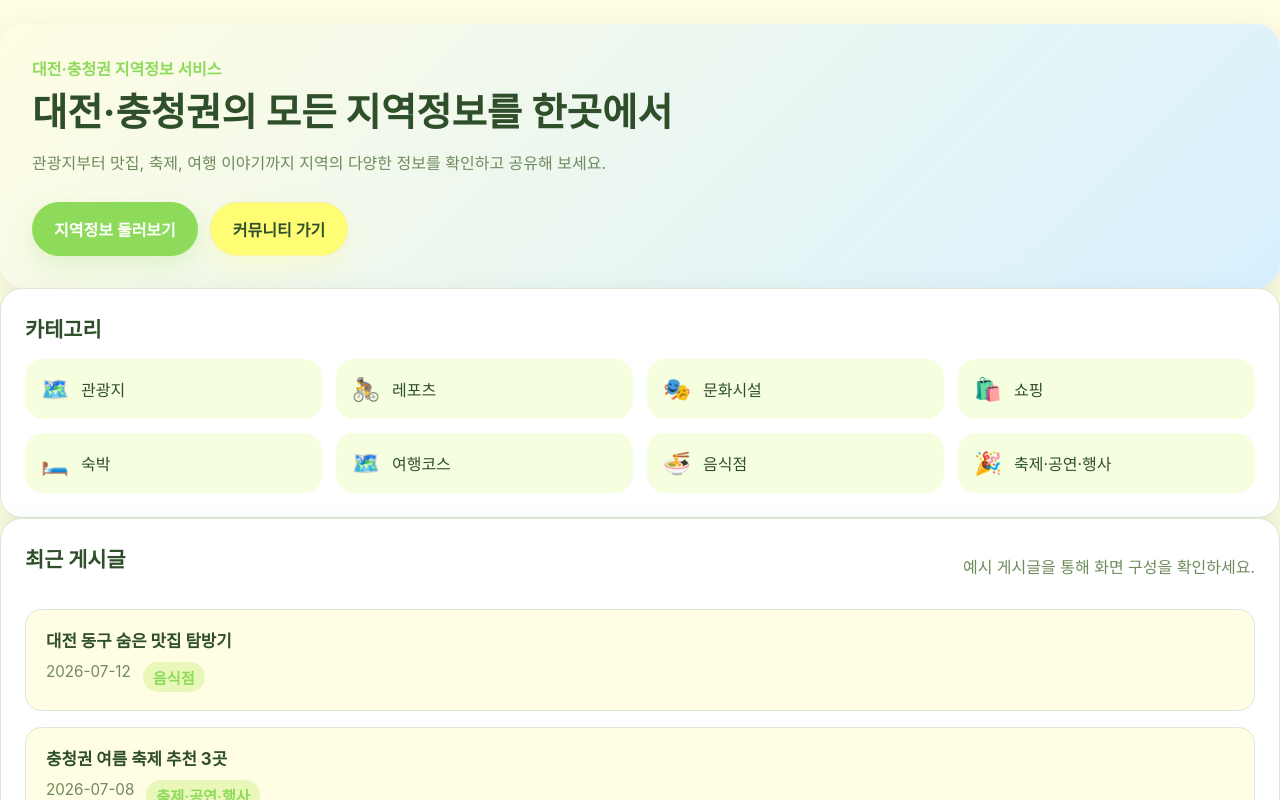
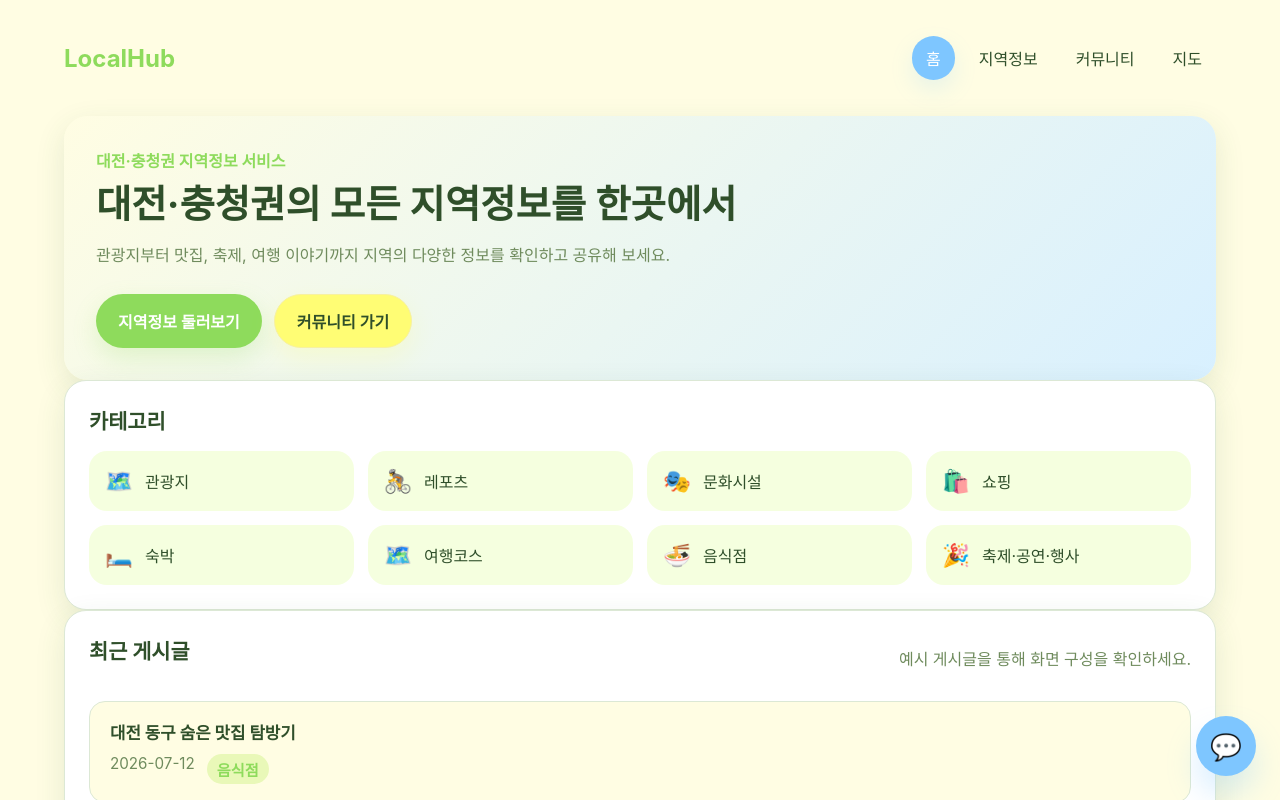
Before and after one commit to lijjjeonga0204-boop/VibeTeamBread, a Vue app: page / in a window 1280 px wide. Shown: the top 800 px of the page. Built offline with nearby package versions, Linux system fonts and the light colour scheme.

Commit message:
feat: create independent page

```diff
--- a/src/App.vue
+++ b/src/App.vue
@@ -1,83 +1,39 @@
 <script setup>
-const categories = [
-  { emoji: '🗺️', label: '관광지' },
-  { emoji: '🚴', label: '레포츠' },
-  { emoji: '🎭', label: '문화시설' },
-  { emoji: '🛍️', label: '쇼핑' },
-  { emoji: '🛏️', label: '숙박' },
-  { emoji: '🗺️', label: '여행코스' },
-  { emoji: '🍜', label: '음식점' },
-  { emoji: '🎉', label: '축제·공연·행사' }
-]
-
-const recentPosts = [
-  {
-    title: '대전 동구 숨은 맛집 탐방기',
-    date: '2026-07-12',
-    category: '음식점'
-  },
-  {
-    title: '충청권 여름 축제 추천 3곳',
-    date: '2026-07-08',
-    category: '축제·공연·행사'
-  },
-  {
-    title: '아이들과 함께 가기 좋은 문화시설',
-    date: '2026-07-05',
-    category: '문화시설'
-  }
+const navItems = [
+  { label: '홈', to: '/' },
+  { label: '지역정보', to: '/places' },
+  { label: '커뮤니티', to: '/board' },
+  { label: '지도', to: '/map' }
 ]
 </script>
 
 <template>
-  <div class="page-view">
-    <section class="hero-section">
-      <div class="hero-text">
-        <p class="eyebrow">대전·충청권 지역정보 서비스</p>
-        <h1>대전·충청권의 모든 지역정보를 한곳에서</h1>
-        <p class="hero-description">
-          관광지부터 맛집, 축제, 여행 이야기까지 지역의 다양한 정보를 확인하고 공유해 보세요.
-        </p>
-        <div class="hero-actions">
-          <RouterLink to="/places" class="primary-button">
-            지역정보 둘러보기
-          </RouterLink>
-          <RouterLink to="/board" class="secondary-button">
-            커뮤니티 가기
-          </RouterLink>
-        </div>
-      </div>
-    </section>
+  <div class="app-container">
+    <header class="page-header">
+      <div class="logo">LocalHub</div>
 
-    <section class="categories-section">
-      <h2>카테고리</h2>
-      <div class="categories-grid">
-        <button
-          v-for="item in categories"
-          :key="item.label"
-          type="button"
-          class="category-card"
-        >
-          <span class="category-emoji">{{ item.emoji }}</span>
-          <span>{{ item.label }}</span>
-        </button>
-      </div>
-    </section>
+      <nav class="main-nav" aria-label="메인 메뉴">
+        <ul>
+          <li v-for="item in navItems" :key="item.to">
+            <RouterLink
+              :to="item.to"
+              class="nav-link"
+              active-class="active"
+              exact-active-class="active"
+            >
+              {{ item.label }}
+            </RouterLink>
+          </li>
+        </ul>
+      </nav>
+    </header>
 
-    <section class="posts-section">
-      <div class="section-header">
-        <h2>최근 게시글</h2>
-        <p>예시 게시글을 통해 화면 구성을 확인하세요.</p>
-      </div>
-      <div class="posts-list">
-        <article v-for="post in recentPosts" :key="post.title" class="post-card">
-          <h3>{{ post.title }}</h3>
-          <div class="post-meta">
-            <span>{{ post.date }}</span>
-            <span class="post-category">{{ post.category }}</span>
-          </div>
-        </article>
-      </div>
-    </section>
+    <main class="main-content">
+      <RouterView />
+    </main>
+
+    <button type="button" class="chatbot-button" aria-label="챗봇 열기">
+      💬
+    </button>
   </div>
 </template>
```
Also changed, not shown: src/views/HomeView.vue (+3 -15 lines).
